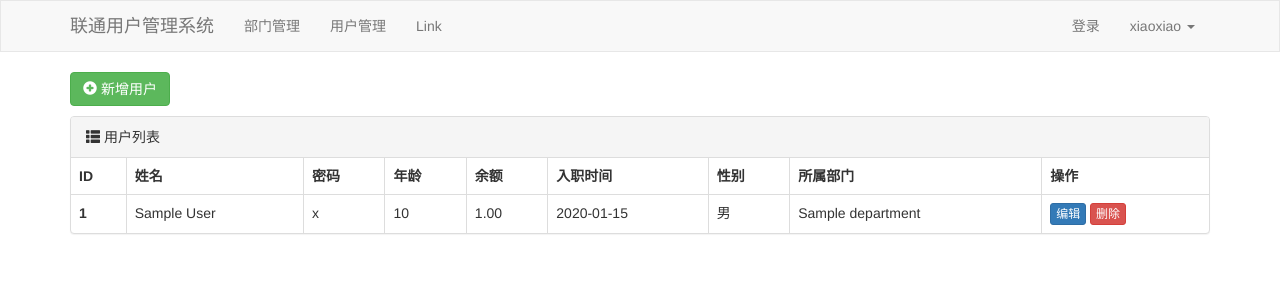
After one commit to VioletEvergardenZz/django_web, a Django app: page /user/list/ in a window 1280 px wide. The commit adds this page. Shown: the top 300 px of the page. Run offline with Django 5.2, Linux system fonts and the light colour scheme; tables that the repository leaves empty hold one stand-in row (values such as "Sample post"); some libraries are stand-ins or nearby versions.

Commit message:
用户-列表

```diff
--- a/app01/templates/layout.html
+++ b/app01/templates/layout.html
@@ -29,7 +29,7 @@
     <div class="collapse navbar-collapse" id="bs-example-navbar-collapse-1">
       <ul class="nav navbar-nav">
         <li><a href="/depart/list/">部门管理</a></li>
-        <li><a href="#">Link</a></li>
+        <li><a href="/user/list/">用户管理</a></li>
         <li><a href="#">Link</a></li>
       </ul>
       <ul class="nav navbar-nav navbar-right">
--- /dev/null
+++ b/app01/templates/user_list.html
@@ -0,0 +1,55 @@
+{% extends 'layout.html' %}
+
+{% block content %}
+    <div class="container">
+        <div style="margin-bottom: 10px">
+            <a class="btn btn-success" href="#">
+            <span class="glyphicon glyphicon-plus-sign" aria-hidden="true"></span>
+                新增用户
+            </a>
+        </div>
+        <div class="panel panel-default">
+      <!-- Default panel contents -->
+      <div class="panel-heading">
+          <span class="glyphicon glyphicon-th-list" aria-hidden="true"></span>
+          用户列表
+      </div>
+
+      <!-- Table -->
+      <table class="table table-bordered">
+        <thead>
+          <tr>
+            <th>ID</th>
+            <th>姓名</th>
+            <th>密码</th>
+            <th>年龄</th>
+            <th>余额</th>
+            <th>入职时间</th>
+            <th>性别</th>
+            <th>所属部门</th>
+            <th>操作</th>
+          </tr>
+        </thead>
+        <tbody>
+        {% for obj in queryset %}
+              <tr>
+                <th>{{ obj.id }}</th>
+                <td>{{ obj.name }}</td>
+                <td>{{ obj.password }}</td>
+                <td>{{ obj.age }}</td>
+                <td>{{ obj.account }}</td>
+                <td>{{ obj.create_time|date:"Y-m-d" }}</td>
+                <td>{{ obj.get_gender_display }}</td>
+                <td>{{ obj.depart.title }}</td>
+                <td>
+                    <a class="btn btn-primary btn-xs" href="#">编辑</a>
+                    <a class="btn btn-danger btn-xs" href="#">删除</a>
+                </td>
+              </tr>
+        {% endfor %}
+        </tbody>
+      </table>
+    </div>
+    </div>
+
+{% endblock %}
--- a/app01/views.py
+++ b/app01/views.py
@@ -40,3 +40,10 @@ def depart_edit(request,nid):
     # 根据id 找到数据库中的数据并进行更新
     models.Department.objects.filter(id=nid).update(title=title)
     return redirect('/depart/list/')
+
+'用户管理'
+def user_list(request):
+    # 获取所有用户列表
+    queryset = models.UserInfo.objects.all()
+
+    return render(request,'user_list.html',{'queryset':queryset})
--- a/django_web/urls.py
+++ b/django_web/urls.py
@@ -16,13 +16,16 @@ Including another URLconf
 """
 from django.contrib import admin
 from django.urls import path
-from  app01 import views
+from app01 import views
 
 urlpatterns = [
     # path('admin/', admin.site.urls),
+    # 部门管理
     path('depart/list/', views.depart_list),
     path('depart/add/', views.depart_add),
     path('depart/delete/', views.depart_delete),
     path('depart/<int:nid>/edit/',views.depart_edit),
 
+    # 用户管理
+    path('user/list/', views.user_list),
 ]
```
